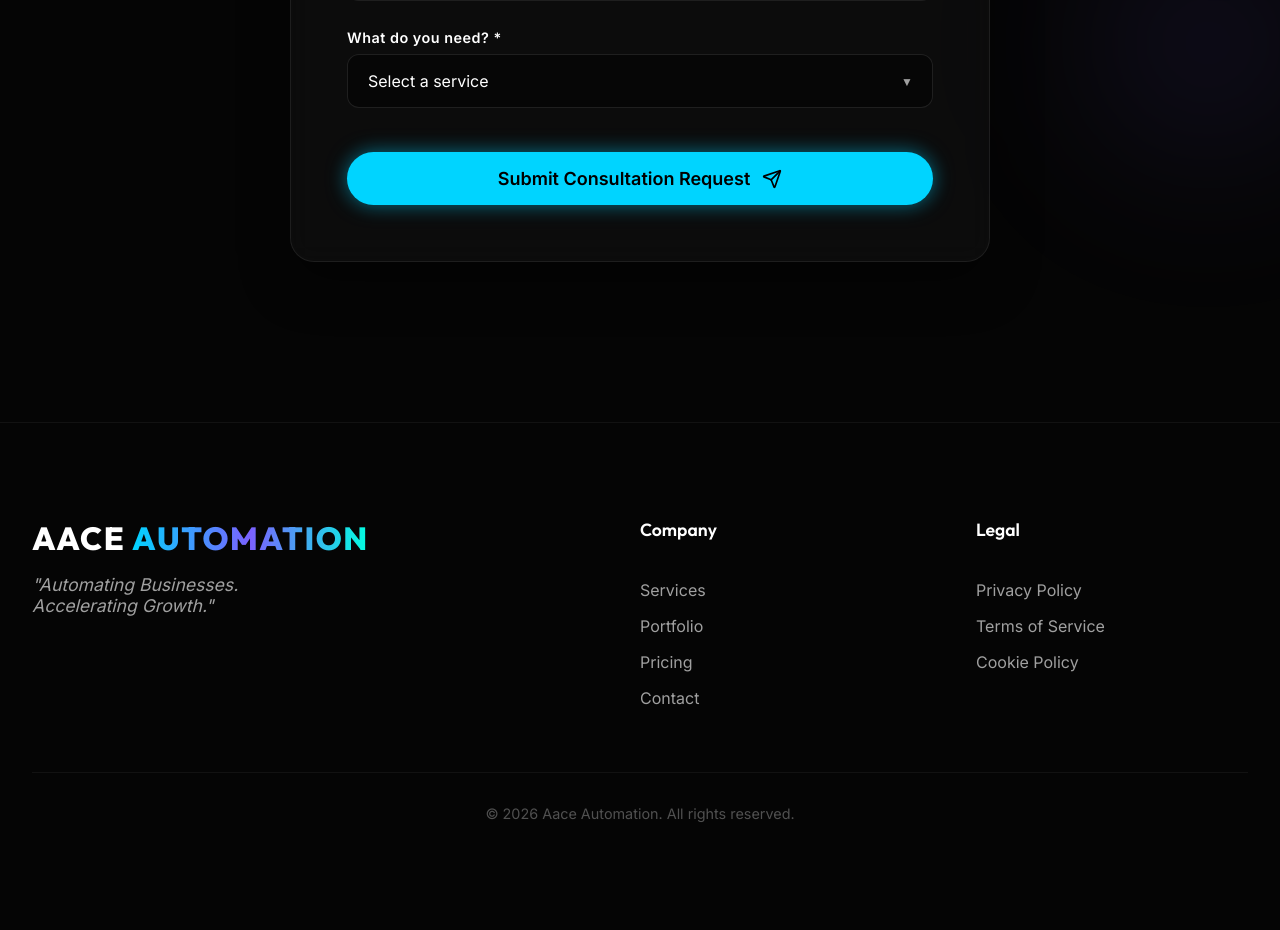
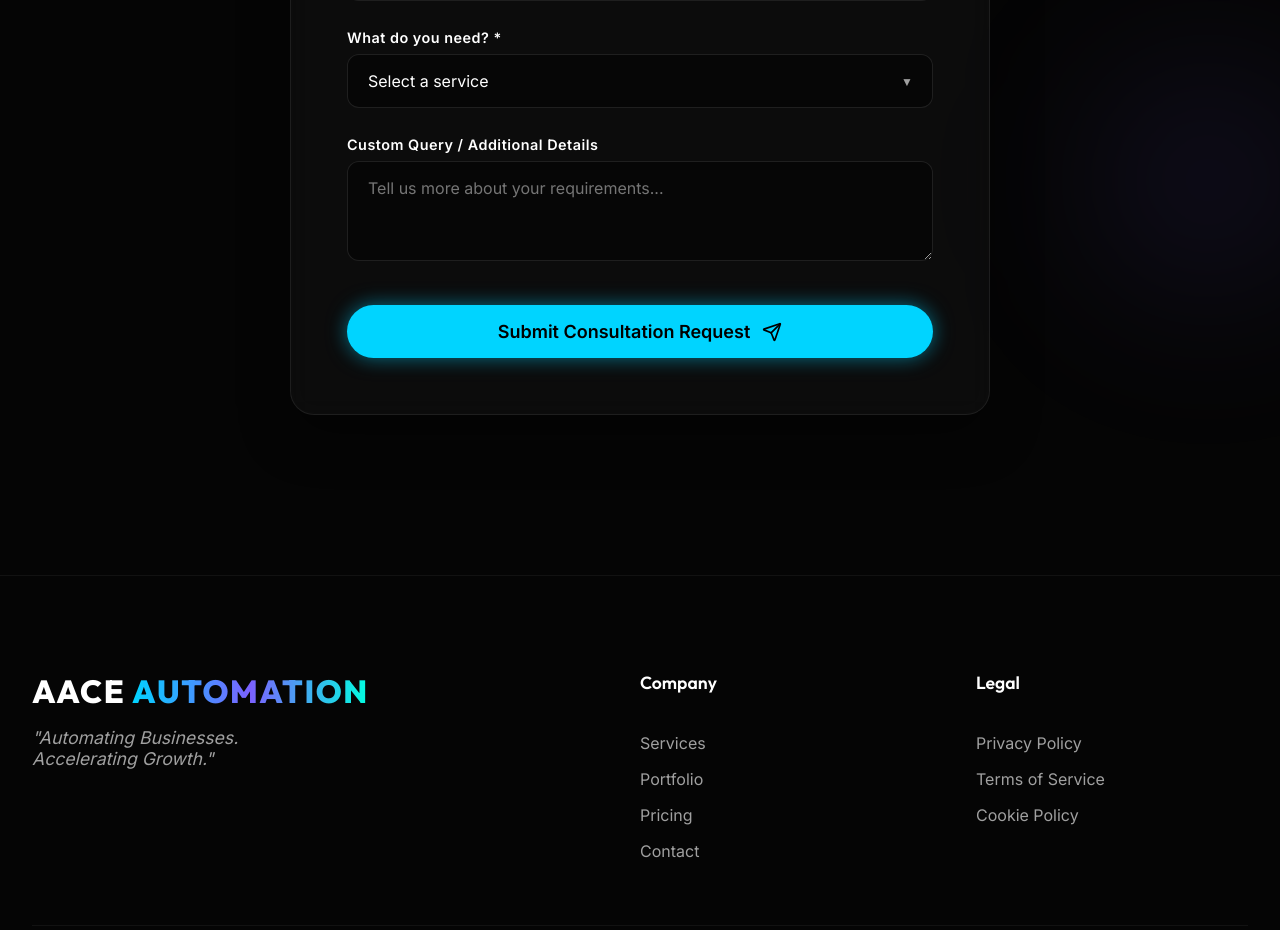
Before and after one commit to gagan-dot/Ace-Automation, a React (Vite) app: page /consultation in a window 1280 px wide. Shown: the part 800-1730 px from the top of the page. Before the commit the page ends 1651 px from the top, so only its background shows below. Built offline with nearby package versions, Linux system fonts and the light colour scheme; no server answers; what @vapi-ai/web would draw is missing.

Commit message:
Fix CRM bucket issue and add custom query field

```diff
--- a/api/index.js
+++ b/api/index.js
@@ -38,7 +38,7 @@ app.use(express.json());
 app.use(express.urlencoded({ extended: true }));
 
 // Secure, unique bucket and key on kvdb.io for Ace CRM Leads
-const BUCKET_URL = 'https://kvdb.io/V4TQt7fSBUGeEVCRoyMwdf/leads';
+const BUCKET_URL = 'https://kvdb.io/5BjKLgotf5YNQPbFqtySXH/leads';
 
 const generateMockLeads = () => {
   return [
--- a/src/pages/Consultation.tsx
+++ b/src/pages/Consultation.tsx
@@ -15,6 +15,7 @@ const Consultation: React.FC = () => {
   const [phone, setPhone] = useState('');
   const [businessName, setBusinessName] = useState('');
   const [requirement, setRequirement] = useState('');
+  const [message, setMessage] = useState('');
   const [isSubmitted, setIsSubmitted] = useState(false);
   const [error, setError] = useState('');
 
@@ -55,7 +56,7 @@ const Consultation: React.FC = () => {
       phone,
       email: 'N/A',
       service: requirement,
-      message: 'AI Consultation Booking Request',
+      message: message || 'AI Consultation Booking Request',
       source: 'Consultation',
       status: 'New'
     });
@@ -172,6 +173,18 @@ const Consultation: React.FC = () => {
                   </div>
                 </div>
 
+                <div className={styles.inputGroup}>
+                  <label htmlFor="message" className={styles.label}>Custom Query / Additional Details</label>
+                  <textarea
+                    id="message"
+                    placeholder="Tell us more about your requirements..."
+                    value={message}
+                    onChange={(e) => setMessage(e.target.value)}
+                    className={styles.input}
+                    style={{ minHeight: '100px', resize: 'vertical' }}
+                  />
+                </div>
+
                 <button type="submit" className={`btn btn-primary ${styles.submitBtn}`}>
                   Submit Consultation Request <Send size={20} />
                 </button>
```
